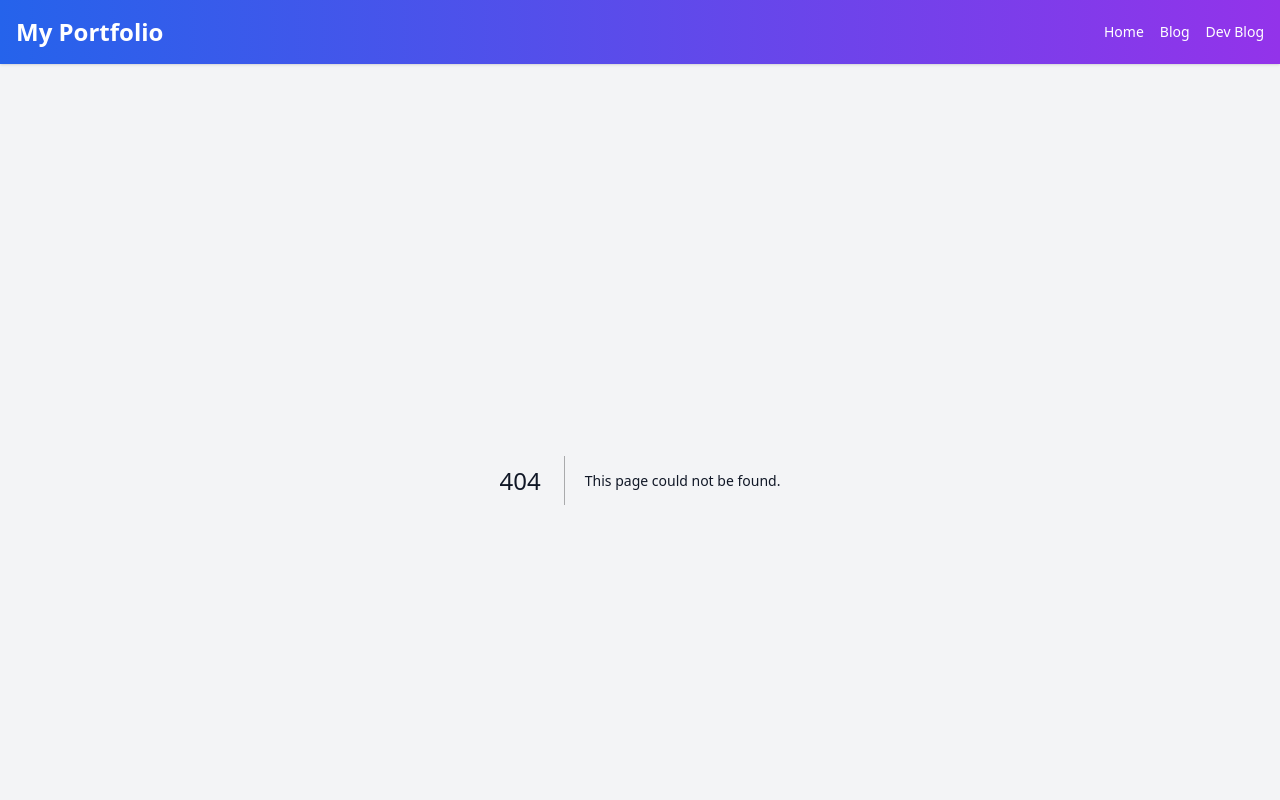
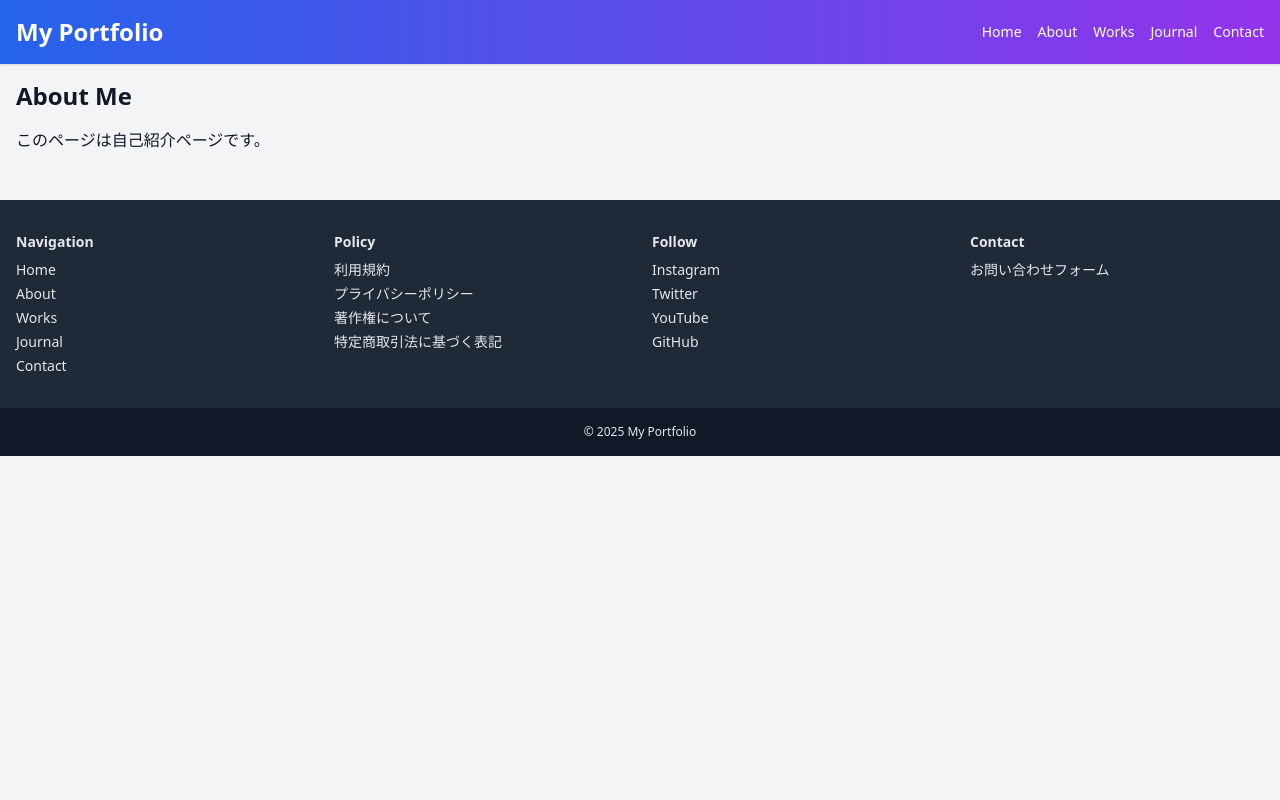
Before and after one commit to maruyamamasaya/Portfolio, a Next.js app: page /about in a window 1280 px wide. Before the commit this address had no page. Shown: the top 800 px of the page. Built offline with nearby package versions, Linux system fonts and the light colour scheme.

Commit message:
Add comprehensive header and footer

```diff
--- /dev/null
+++ b/src/app/about/page.tsx
@@ -0,0 +1,8 @@
+export default function About() {
+  return (
+    <div>
+      <h1 className="text-2xl font-bold mb-4">About Me</h1>
+      <p>このページは自己紹介ページです。</p>
+    </div>
+  );
+}
--- /dev/null
+++ b/src/app/components/Footer.tsx
@@ -0,0 +1,43 @@
+import Link from 'next/link';
+
+export default function Footer() {
+  return (
+    <footer className="bg-gray-800 text-gray-200 mt-8 text-sm">
+      <div className="container mx-auto px-4 py-8 grid grid-cols-1 md:grid-cols-4 gap-6">
+        <div>
+          <h2 className="font-semibold mb-2">Navigation</h2>
+          <ul className="space-y-1">
+            <li><Link href="/">Home</Link></li>
+            <li><Link href="/about">About</Link></li>
+            <li><Link href="/works">Works</Link></li>
+            <li><Link href="/blog">Journal</Link></li>
+            <li><Link href="/contact">Contact</Link></li>
+          </ul>
+        </div>
+        <div>
+          <h2 className="font-semibold mb-2">Policy</h2>
+          <ul className="space-y-1">
+            <li><Link href="/policy/terms">利用規約</Link></li>
+            <li><Link href="/policy/privacy">プライバシーポリシー</Link></li>
+            <li><Link href="/policy/copyright">著作権について</Link></li>
+            <li><Link href="/policy/law">特定商取引法に基づく表記</Link></li>
+          </ul>
+        </div>
+        <div>
+          <h2 className="font-semibold mb-2">Follow</h2>
+          <ul className="space-y-1">
+            <li><a href="https://instagram.com" target="_blank" rel="noopener noreferrer">Instagram</a></li>
+            <li><a href="https://twitter.com" target="_blank" rel="noopener noreferrer">Twitter</a></li>
+            <li><a href="https://youtube.com" target="_blank" rel="noopener noreferrer">YouTube</a></li>
+            <li><a href="https://github.com" target="_blank" rel="noopener noreferrer">GitHub</a></li>
+          </ul>
+        </div>
+        <div>
+          <h2 className="font-semibold mb-2">Contact</h2>
+          <Link href="/contact" className="hover:underline">お問い合わせフォーム</Link>
+        </div>
+      </div>
+      <div className="bg-gray-900 text-center py-4 text-xs">&copy; 2025 My Portfolio</div>
+    </footer>
+  );
+}
--- /dev/null
+++ b/src/app/components/Header.tsx
@@ -0,0 +1,30 @@
+import Link from 'next/link';
+
+export default function Header() {
+  const navItems = [
+    { href: '/', label: 'Home' },
+    { href: '/about', label: 'About' },
+    { href: '/works', label: 'Works' },
+    { href: '/blog', label: 'Journal' },
+    { href: '/contact', label: 'Contact' },
+  ];
+
+  return (
+    <header className="bg-gradient-to-r from-blue-600 to-purple-600 text-white shadow">
+      <div className="container mx-auto p-4 flex items-center justify-between">
+        <h1 className="text-2xl font-bold">
+          <Link href="/">My Portfolio</Link>
+        </h1>
+        <nav>
+          <ul className="flex space-x-4 text-sm">
+            {navItems.map((item) => (
+              <li key={item.href}>
+                <Link href={item.href}>{item.label}</Link>
+              </li>
+            ))}
+          </ul>
+        </nav>
+      </div>
+    </header>
+  );
+}
--- /dev/null
+++ b/src/app/contact/page.tsx
@@ -0,0 +1,8 @@
+export default function Contact() {
+  return (
+    <div>
+      <h1 className="text-2xl font-bold mb-4">Contact</h1>
+      <p>お問い合わせはメールでお願いします。</p>
+    </div>
+  );
+}
--- a/src/app/layout.tsx
+++ b/src/app/layout.tsx
@@ -1,7 +1,8 @@
 import './globals.css';
 import './mobile.css';
 import { ReactNode } from 'react';
-import Link from 'next/link';
+import Header from './components/Header';
+import Footer from './components/Footer';
 
 export const metadata = {
   title: 'Portfolio Blog',
@@ -12,28 +13,9 @@ export default function RootLayout({ children }: { children: ReactNode }) {
   return (
     <html lang="ja">
       <body className="min-h-screen bg-gray-100 text-gray-900">
-        <header className="bg-gradient-to-r from-blue-600 to-purple-600 text-white shadow">
-          <div className="container mx-auto p-4 flex items-center justify-between">
-            <h1 className="text-2xl font-bold">My Portfolio</h1>
-            <nav>
-              <ul className="flex space-x-4 text-sm">
-                <li>
-                  <Link href="/">Home</Link>
-                </li>
-                <li>
-                  <Link href="/blog">Blog</Link>
-                </li>
-                <li>
-                  <Link href="/developers_blog">Dev Blog</Link>
-                </li>
-              </ul>
-            </nav>
-          </div>
-        </header>
+        <Header />
         <main className="container mx-auto p-4">{children}</main>
-        <footer className="bg-white mt-8 p-4 text-center text-sm text-gray-500">
-          &copy; 2025 My Portfolio
-        </footer>
+        <Footer />
       </body>
     </html>
   );
--- /dev/null
+++ b/src/app/policy/copyright/page.tsx
@@ -0,0 +1,8 @@
+export default function Copyright() {
+  return (
+    <div>
+      <h1 className="text-2xl font-bold mb-4">著作権について</h1>
+      <p>ここに著作権に関する情報を記載します。</p>
+    </div>
+  );
+}
--- /dev/null
+++ b/src/app/policy/law/page.tsx
@@ -0,0 +1,8 @@
+export default function Law() {
+  return (
+    <div>
+      <h1 className="text-2xl font-bold mb-4">特定商取引法に基づく表記</h1>
+      <p>ここに特定商取引法に基づく表記を記載します。</p>
+    </div>
+  );
+}
--- /dev/null
+++ b/src/app/policy/privacy/page.tsx
@@ -0,0 +1,8 @@
+export default function Privacy() {
+  return (
+    <div>
+      <h1 className="text-2xl font-bold mb-4">プライバシーポリシー</h1>
+      <p>ここにプライバシーポリシーを記載します。</p>
+    </div>
+  );
+}
--- /dev/null
+++ b/src/app/policy/terms/page.tsx
@@ -0,0 +1,8 @@
+export default function Terms() {
+  return (
+    <div>
+      <h1 className="text-2xl font-bold mb-4">利用規約</h1>
+      <p>ここに利用規約を記載します。</p>
+    </div>
+  );
+}
--- /dev/null
+++ b/src/app/works/page.tsx
@@ -0,0 +1,8 @@
+export default function Works() {
+  return (
+    <div>
+      <h1 className="text-2xl font-bold mb-4">Works</h1>
+      <p>制作実績を紹介します。</p>
+    </div>
+  );
+}
```
